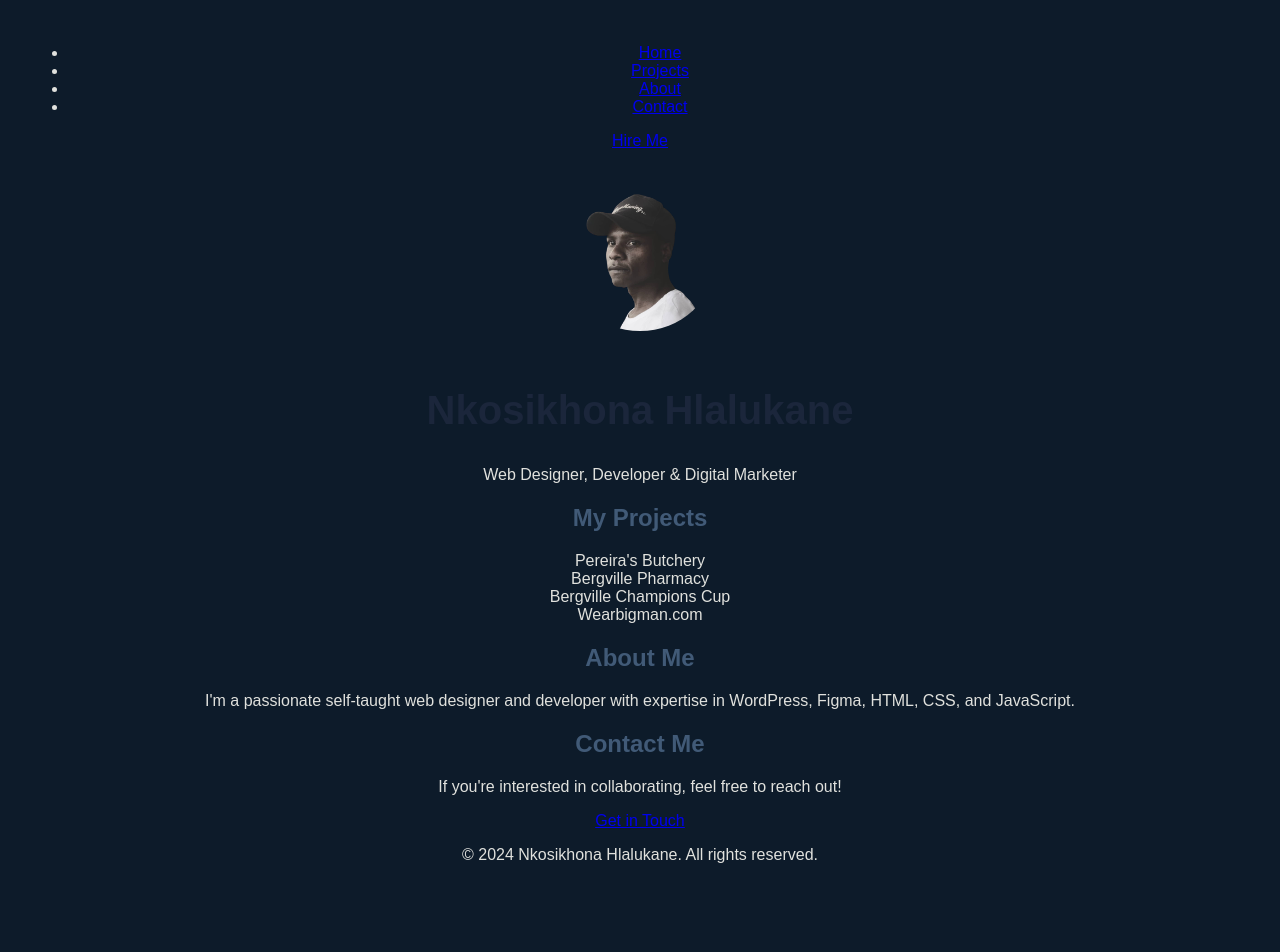
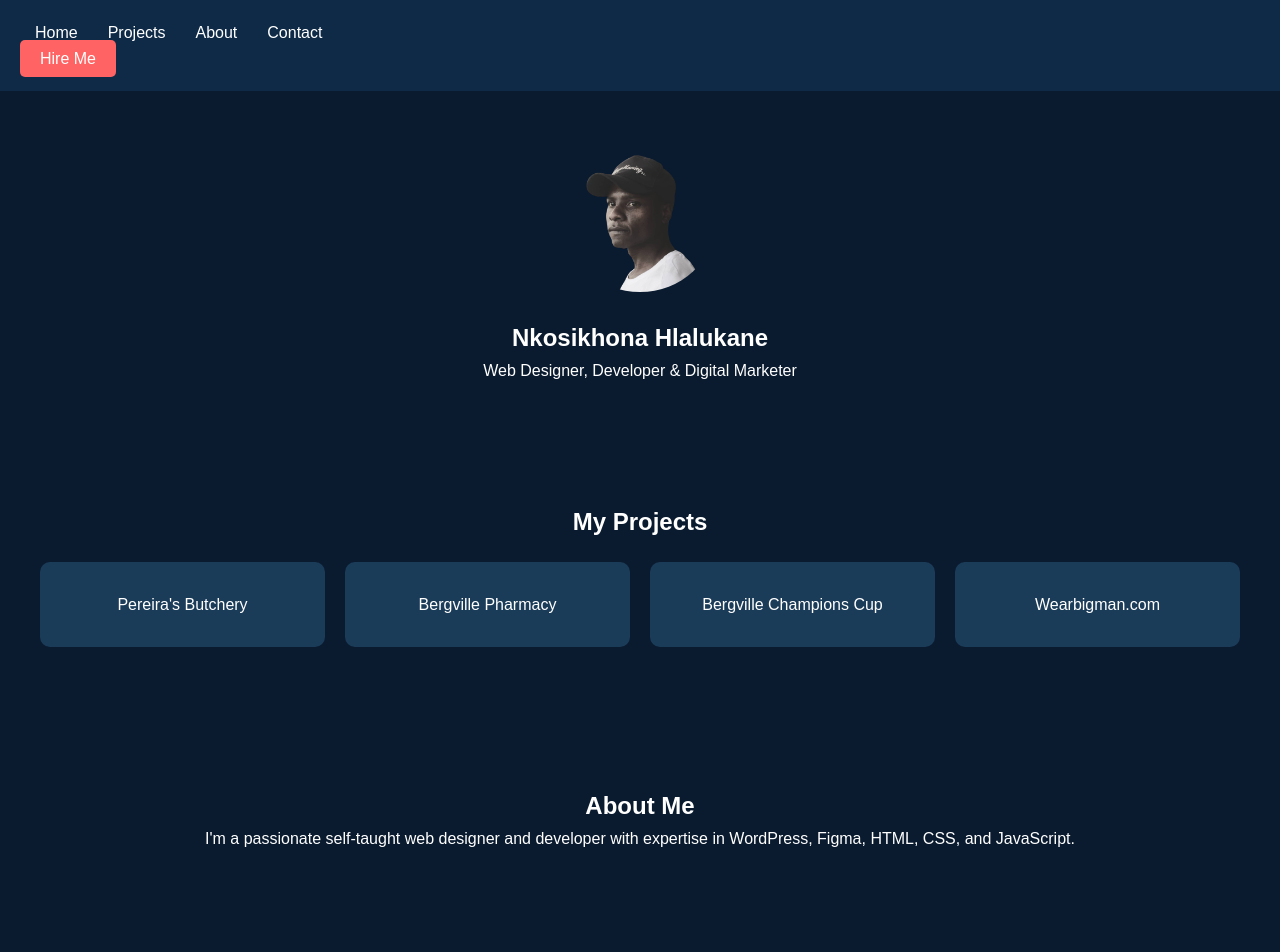
Before and after one commit to NkosikhonaHlalukane/Nkosikhona-Hlalukane, a plain HTML site: page index.html in a window 1280 px wide. Shown: the top 952 px of the page. Before the commit the page ends 908 px from the top, so only its background shows below. Drawn offline with Linux system fonts and the light colour scheme.

Commit message:
style.css

```diff
--- a/style.css
+++ b/style.css
@@ -1,13 +1,54 @@
+* {
+    margin: 0;
+    padding: 0;
+    box-sizing: border-box;
+}
+
 body {
-    background-color: #0D1B2A;
-    color: #E0E1DD;
     font-family: Arial, sans-serif;
-    text-align: center;
-    padding: 20px;
+    background-color: #0a1b2f;
+    color: #fff;
+    line-height: 1.6;
 }
 
 header {
-    margin-bottom: 40px;
+    background-color: #0e2a47;
+    padding: 20px;
+    display: flex;
+    justify-content: space-between;
+    align-items: center;
+}
+
+nav ul {
+    display: flex;
+    list-style: none;
+}
+
+nav ul li {
+    margin: 0 15px;
+}
+
+nav ul li a {
+    color: #fff;
+    text-decoration: none;
+}
+
+.cta {
+    background-color: #ff6363;
+    color: #fff;
+    padding: 10px 20px;
+    border-radius: 5px;
+    text-decoration: none;
+    transition: background-color 0.3s;
+}
+
+.cta:hover {
+    background-color: #e55757;
+}
+
+.hero {
+    text-align: center;
+    padding: 60px 20px;
 }
 
 .profile-pic {
@@ -16,22 +57,43 @@ header {
     margin-bottom: 20px;
 }
 
-h1 {
-    font-size: 2.5em;
-    color: #1B263B;
+.projects-grid {
+    display: grid;
+    grid-template-columns: repeat(auto-fit, minmax(200px, 1fr));
+    gap: 20px;
+    padding: 20px;
 }
 
-h2 {
-    color: #415A77;
+.project-card {
+    background-color: #1b3c59;
+    padding: 30px;
+    text-align: center;
+    border-radius: 10px;
 }
 
-.projects {
-    margin-top: 30px;
+.section {
+    padding: 60px 20px;
+    text-align: center;
 }
 
-.project {
-    background-color: #1B263B;
-    border-radius: 10px;
+.contact-btn {
+    background-color: #ff6363;
+    padding: 12px 25px;
+    text-decoration: none;
+    color: #fff;
+    border-radius: 5px;
+    display: inline-block;
+}
+
+.contact-btn:hover {
+    background-color: #e55757;
+}
+
+footer {
+    background-color: #0e2a47;
+    text-align: center;
     padding: 20px;
-    margin-bottom: 20px;
+    position: relative;
+    bottom: 0;
+    width: 100%;
 }
```
